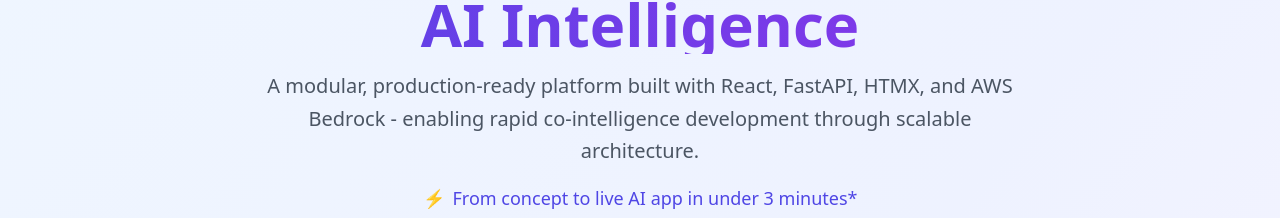
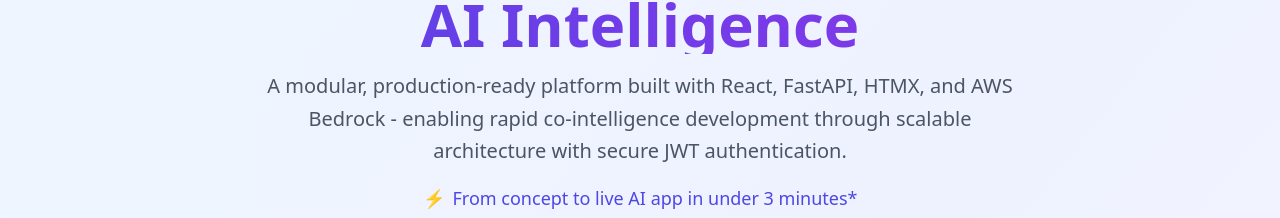
Before and after one commit to GenAICloudDevOps/Co-IntelligenceGenAIUniverse, a React (Create React App) app in the folder react-frontend/: page / in a window 1280 px wide. Shown: the part 207-425 px from the top of the page. Built offline with nearby package versions, Linux system fonts and the light colour scheme; no server answers; the HTML template or start-up script is replaced by a standard one.

Commit message:
ui: add secure JWT authentication to platform description
- Update React frontend hero section description
- Add 'with secure JWT authentication' to highlight V3.0 security features
- Emphasize authentication as key platform capability

```diff
--- a/react-frontend/src/App.jsx
+++ b/react-frontend/src/App.jsx
@@ -460,7 +460,7 @@
             </span>
           </h2>
           <p className={`text-xl ${darkMode ? 'text-gray-300' : 'text-gray-600'} max-w-3xl mx-auto leading-relaxed`}>
-            A modular, production-ready platform built with React, FastAPI, HTMX, and AWS Bedrock - enabling rapid co-intelligence development through scalable architecture.
+            A modular, production-ready platform built with React, FastAPI, HTMX, and AWS Bedrock - enabling rapid co-intelligence development through scalable architecture with secure JWT authentication.
           </p>
           <p className={`text-lg font-medium ${darkMode ? 'text-indigo-300' : 'text-indigo-600'} mt-4 flex items-center justify-center space-x-2`}>
             <span>⚡</span>
```
